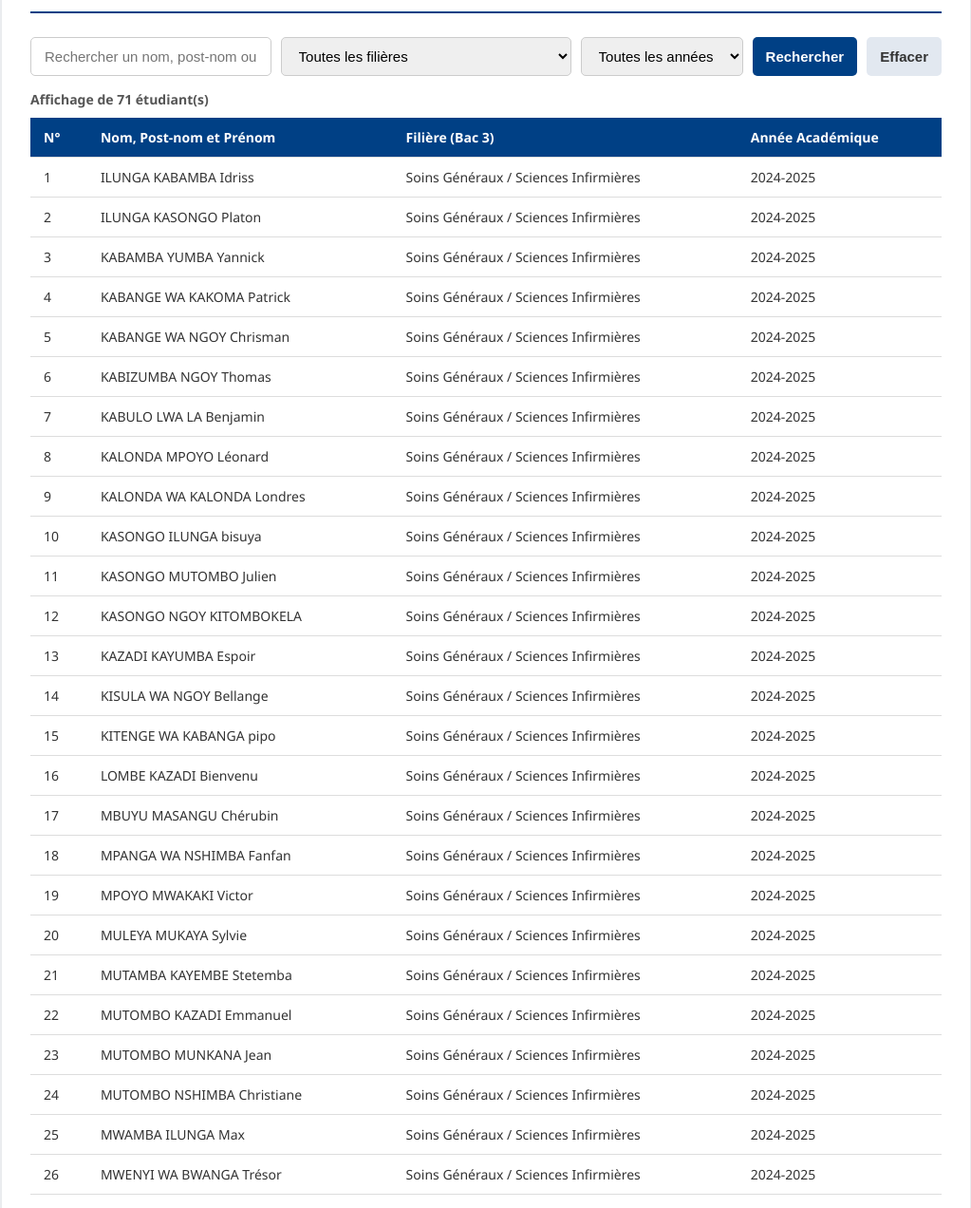
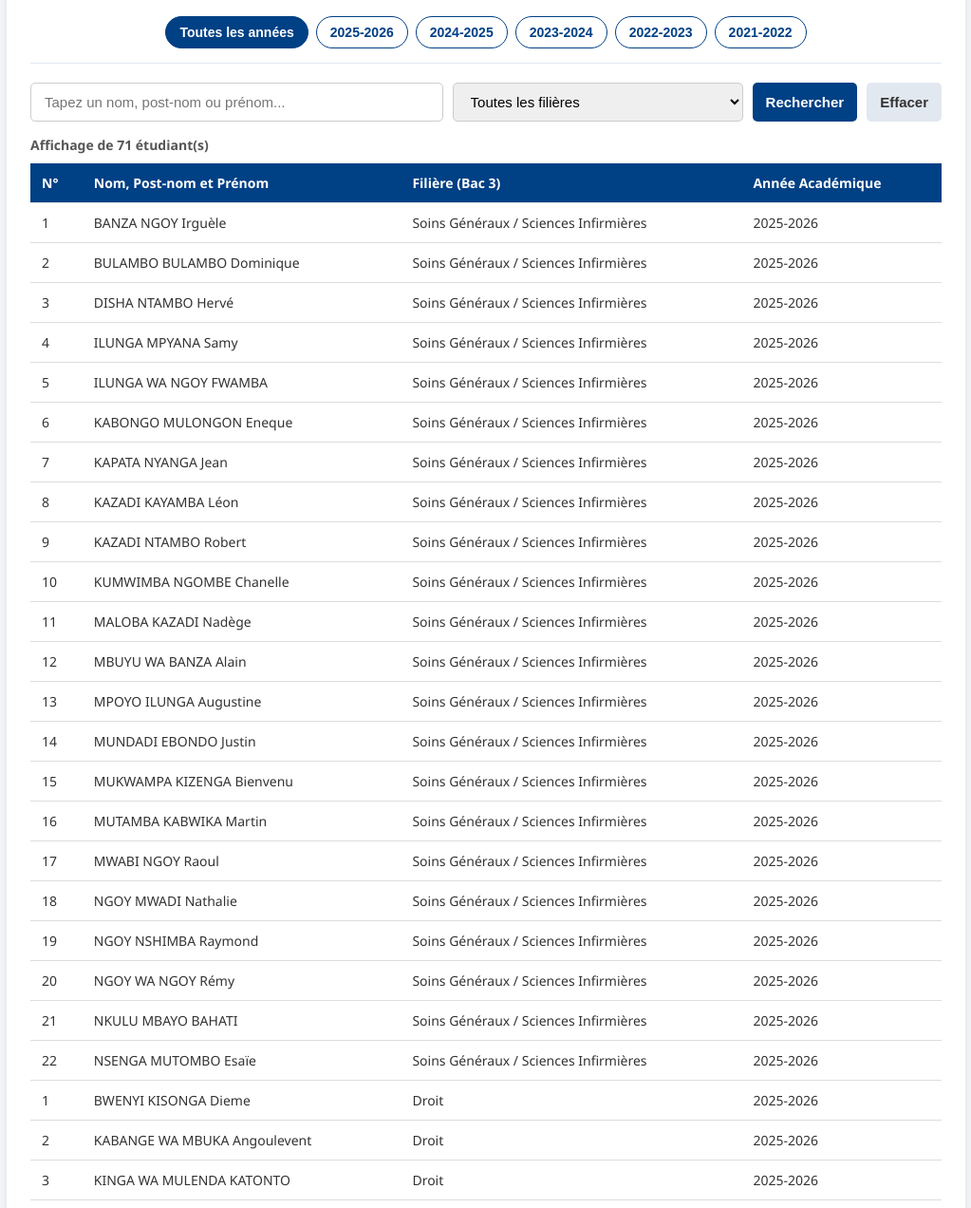
Before and after one commit to eleveantoi49-sudo/diplomes-ukab, a plain HTML site: page index.html in a window 1280 px wide. Shown: the part 118-1390 px from the top of the page at 95% size, without its empty margins (128-1151 px from the left). Drawn offline with Linux system fonts and the light colour scheme.

Commit message:
Update index.html

```diff
--- a/index.html
+++ b/index.html
@@ -10,39 +10,65 @@
             background-color: #f4f6f9;
             color: #333;
             margin: 0;
-            padding: 20px;
+            padding: 15px;
         }
         .container {
             max-width: 960px;
             margin: 0 auto;
             background: #fff;
-            padding: 30px;
+            padding: 25px;
             border-radius: 8px;
             box-shadow: 0 2px 10px rgba(0,0,0,0.1);
         }
         header {
             text-align: center;
             border-bottom: 2px solid #004085;
-            padding-bottom: 20px;
-            margin-bottom: 25px;
+            padding-bottom: 18px;
+            margin-bottom: 20px;
         }
         header h1 {
             margin: 0;
             color: #004085;
-            font-size: 24px;
+            font-size: 22px;
         }
         header p {
-            margin: 5px 0 0;
+            margin: 6px 0 0;
             font-weight: bold;
             color: #555;
+            font-size: 14px;
         }
+        /* Onglets des 5 années académiques */
+        .year-tabs {
+            display: flex;
+            gap: 8px;
+            flex-wrap: wrap;
+            justify-content: center;
+            margin-bottom: 20px;
+            padding-bottom: 15px;
+            border-bottom: 1px solid #e2e8f0;
+        }
+        .tab-btn {
+            padding: 8px 14px;
+            border: 1px solid #004085;
+            background-color: #fff;
+            color: #004085;
+            border-radius: 20px;
+            font-size: 14px;
+            font-weight: 600;
+            cursor: pointer;
+        }
+        .tab-btn.active, .tab-btn:hover {
+            background-color: #004085;
+            color: #fff;
+        }
+        /* Barre de recherche et filtres */
         .controls {
             display: flex;
             gap: 10px;
             margin-bottom: 15px;
             flex-wrap: wrap;
         }
-        input, select, button {
+        input, select, .action-btn {
             padding: 10px 14px;
             border: 1px solid #ccc;
             border-radius: 5px;
@@ -50,9 +76,9 @@
         }
         input {
             flex: 1;
-            min-width: 220px;
+            min-width: 200px;
         }
-        button {
+        .action-btn {
             cursor: pointer;
             font-weight: 600;
             border: none;
@@ -61,15 +87,9 @@
             background-color: #004085;
             color: white;
         }
-        .btn-search:hover {
-            background-color: #002d5e;
-        }
         .btn-reset {
             background-color: #e2e8f0;
             color: #333;
-        }
-        .btn-reset:hover {
-            background-color: #cbd5e1;
         }
         .stats {
             font-size: 14px;
@@ -77,12 +97,15 @@
             margin-bottom: 10px;
             font-weight: 600;
         }
+        .table-wrapper {
+            overflow-x: auto;
+        }
         table {
             width: 100%;
             border-collapse: collapse;
         }
         th, td {
-            padding: 11px 14px;
+            padding: 11px 12px;
             text-align: left;
             border-bottom: 1px solid #ddd;
             font-size: 14px;
@@ -94,10 +117,21 @@
         tr:hover {
             background-color: #f1f5f9;
         }
+        .empty-message {
+            text-align: center;
+            padding: 30px 15px;
+            background-color: #f8fafc;
+            border: 1px dashed #cbd5e1;
+            border-radius: 6px;
+            color: #64748b;
+            font-style: italic;
+            display: none;
+            margin-top: 10px;
+        }
         footer {
             margin-top: 30px;
             text-align: right;
-            font-size: 14px;
+            font-size: 13px;
             color: #666;
             border-top: 1px solid #eee;
             padding-top: 15px;
@@ -112,24 +146,30 @@
         <p>LISTE DÉCLARATIVE OFFICIELLE DES ÉTUDIANTS DE BAC 3</p>
     </header>
 
+    <!-- Navigation par année académique (5 dernières années) -->
+    <div class="year-tabs">
+        <button type="button" class="tab-btn active" onclick="selectYearTab('ALL', this)">Toutes les années</button>
+        <button type="button" class="tab-btn" onclick="selectYearTab('2025-2026', this)">2025-2026</button>
+        <button type="button" class="tab-btn" onclick="selectYearTab('2024-2025', this)">2024-2025</button>
+        <button type="button" class="tab-btn" onclick="selectYearTab('2023-2024', this)">2023-2024</button>
+        <button type="button" class="tab-btn" onclick="selectYearTab('2022-2023', this)">2022-2023</button>
+        <button type="button" class="tab-btn" onclick="selectYearTab('2021-2022', this)">2021-2022</button>
+    </div>
+
     <div class="controls">
-        <input type="text" id="searchInput" oninput="filterTable()" placeholder="Rechercher un nom, post-nom ou prénom...">
+        <input type="text" id="searchInput" oninput="filterTable()" placeholder="Tapez un nom, post-nom ou prénom...">
         <select id="filiereFilter" onchange="filterTable()">
             <option value="ALL">Toutes les filières</option>
             <option value="Soins Généraux / Sciences Infirmières">Soins Généraux / Sciences Infirmières</option>
             <option value="Droit">Droit</option>
         </select>
-        <select id="yearFilter" onchange="filterTable()">
-            <option value="ALL">Toutes les années</option>
-            <option value="2024-2025">2024-2025</option>
-            <option value="2025-2026">2025-2026</option>
-        </select>
-        <button type="button" class="btn-search" onclick="filterTable()">Rechercher</button>
-        <button type="button" class="btn-reset" onclick="resetFilters()">Effacer</button>
+        <button type="button" class="action-btn btn-search" onclick="filterTable()">Rechercher</button>
+        <button type="button" class="action-btn btn-reset" onclick="resetFilters()">Effacer</button>
     </div>
 
     <div class="stats" id="resultCount">Affichage de 71 étudiant(s)</div>
 
+    <div class="table-wrapper">
         <table id="graduatesTable">
             <thead>
                 <tr>
@@ -140,53 +180,39 @@
                 </tr>
             </thead>
             <tbody>
-            <!-- 2024-2025 : I. BAC 3 SOINS GENERAUX / SCIENCES INFIRMIERES (40 étudiants) -->
+                <!-- ========================================================= -->
+                <!-- ANNEE ACADEMIQUE 2025-2026 (27 étudiants)                 -->
+                <!-- ========================================================= -->
+                <tr><td>1</td><td>BANZA NGOY Irguèle</td><td>Soins Généraux / Sciences Infirmières</td><td>2025-2026</td></tr>
+                <tr><td>2</td><td>BULAMBO BULAMBO Dominique</td><td>Soins Généraux / Sciences Infirmières</td><td>2025-2026</td></tr>
+                <tr><td>3</td><td>DISHA NTAMBO Hervé</td><td>Soins Généraux / Sciences Infirmières</td><td>2025-2026</td></tr>
+                <tr><td>4</td><td>ILUNGA MPYANA Samy</td><td>Soins Généraux / Sciences Infirmières</td><td>2025-2026</td></tr>
+                <tr><td>5</td><td>ILUNGA WA NGOY FWAMBA</td><td>Soins Généraux / Sciences Infirmières</td><td>2025-2026</td></tr>
+                <tr><td>6</td><td>KABONGO MULONGON Eneque</td><td>Soins Généraux / Sciences Infirmières</td><td>2025-2026</td></tr>
+                <tr><td>7</td><td>KAPATA NYANGA Jean</td><td>Soins Généraux / Sciences Infirmières</td><td>2025-2026</td></tr>
+                <tr><td>8</td><td>KAZADI KAYAMBA Léon</td><td>Soins Généraux / Sciences Infirmières</td><td>2025-2026</td></tr>
+                <tr><td>9</td><td>KAZADI NTAMBO Robert</td><td>Soins Généraux / Sciences Infirmières</td><td>2025-2026</td></tr>
+                <tr><td>10</td><td>KUMWIMBA NGOMBE Chanelle</td><td>Soins Généraux / Sciences Infirmières</td><td>2025-2026</td></tr>
+                <tr><td>11</td><td>MALOBA KAZADI Nadège</td><td>Soins Généraux / Sciences Infirmières</td><td>2025-2026</td></tr>
+                <tr><td>12</td><td>MBUYU WA BANZA Alain</td><td>Soins Généraux / Sciences Infirmières</td><td>2025-2026</td></tr>
+                <tr><td>13</td><td>MPOYO ILUNGA Augustine</td><td>Soins Généraux / Sciences Infirmières</td><td>2025-2026</td></tr>
+                <tr><td>14</td><td>MUNDADI EBONDO Justin</td><td>Soins Généraux / Sciences Infirmières</td><td>2025-2026</td></tr>
+                <tr><td>15</td><td>MUKWAMPA KIZENGA Bienvenu</td><td>Soins Généraux / Sciences Infirmières</td><td>2025-2026</td></tr>
+                <tr><td>16</td><td>MUTAMBA KABWIKA Martin</td><td>Soins Généraux / Sciences Infirmières</td><td>2025-2026</td></tr>
+                <tr><td>17</td><td>MWABI NGOY Raoul</td><td>Soins Généraux / Sciences Infirmières</td><td>2025-2026</td></tr>
+                <tr><td>18</td><td>NGOY MWADI Nathalie</td><td>Soins Généraux / Sciences Infirmières</td><td>2025-2026</td></tr>
+                <tr><td>19</td><td>NGOY NSHIMBA Raymond</td><td>Soins Généraux / Sciences Infirmières</td><td>2025-2026</td></tr>
+                <tr><td>20</td><td>NGOY WA NGOY Rémy</td><td>Soins Généraux / Sciences Infirmières</td><td>2025-2026</td></tr>
+                <tr><td>21</td><td>NKULU MBAYO BAHATI</td><td>Soins Généraux / Sciences Infirmières</td><td>2025-2026</td></tr>
+                <tr><td>22</td><td>NSENGA MUTOMBO Esaïe</td><td>Soins Généraux / Sciences Infirmières</td><td>2025-2026</td></tr>
+                <tr><td>1</td><td>BWENYI KISONGA Dieme</td><td>Droit</td><td>2025-2026</td></tr>
+                <tr><td>2</td><td>KABANGE WA MBUKA Angoulevent</td><td>Droit</td><td>2025-2026</td></tr>
+                <tr><td>3</td><td>KINGA WA MULENDA KATONTO</td><td>Droit</td><td>2025-2026</td></tr>
+                <tr><td>4</td><td>KITENGIE KITENGIE Dieu merci</td><td>Droit</td><td>2025-2026</td></tr>
+                <tr><td>5</td><td>WAKUKITEMENE MUKAYA Libanais</td><td>Droit</td><td>2025-2026</td></tr>
+
+                <!-- ========================================================= -->
+                <!-- ANNEE ACADEMIQUE 2024-2025 (44 étudiants)                 -->
+                <!-- ========================================================= -->
                 <tr><td>1</td><td>ILUNGA KABAMBA Idriss</td><td>Soins Généraux / Sciences Infirmières</td><td>2024-2025</td></tr>
                 <tr><td>2</td><td>ILUNGA KASONGO Platon</td><td>Soins Généraux / Sciences Infirmières</td><td>2024-2025</td></tr>
-            <tr><td>3</td><td>KABAMBA YUMBA Yannick</td><td>Soins Généraux / Sciences Infirmières</td><td>2024-2025</td></tr>
-            <tr><td>4</td><td>KABANGE WA KAKOMA Patrick</td><td>Soins Généraux / Sciences Infirmières</td><td>2024-2025</td></tr>
-            <tr><td>5</td><td>KABANGE WA NGOY Chrisman</td><td>Soins Généraux / Sciences Infirmières</td><td>2024-2025</td></tr>
-            <tr><td>6</td><td>KABIZUMBA NGOY Thomas</td><td>Soins Généraux / Sciences Infirmières</td><td>2024-2025</td></tr>
-            <tr><td>7</td><td>KABULO LWA LA Benjamin</td><td>Soins Généraux / Sciences Infirmières</td><td>2024-2025</td></tr>
-            <tr><td>8</td><td>KALONDA MPOYO Léonard</td><td>Soins Généraux / Sciences Infirmières</td><td>2024-2025</td></tr>
-            <tr><td>9</td><td>KALONDA WA KALONDA Londres</td><td>Soins Généraux / Sciences Infirmières</td><td>2024-2025</td></tr>
-            <tr><td>10</td><td>KASONGO ILUNGA bisuya</td><td>Soins Généraux / Sciences Infirmières</td><td>2024-2025</td></tr>
-            <tr><td>11</td><td>KASONGO MUTOMBO Julien</td><td>Soins Généraux / Sciences Infirmières</td><td>2024-2025</td></tr>
-            <tr><td>12</td><td>KASONGO NGOY KITOMBOKELA</td><td>Soins Généraux / Sciences Infirmières</td><td>2024-2025</td></tr>
-            <tr><td>13</td><td>KAZADI KAYUMBA Espoir</td><td>Soins Généraux / Sciences Infirmières</td><td>2024-2025</td></tr>
-            <tr><td>14</td><td>KISULA WA NGOY Bellange</td><td>Soins Généraux / Sciences Infirmières</td><td>2024-2025</td></tr>
-            <tr><td>15</td><td>KITENGE WA KABANGA pipo</td><td>Soins Généraux / Sciences Infirmières</td><td>2024-2025</td></tr>
-            <tr><td>16</td><td>LOMBE KAZADI Bienvenu</td><td>Soins Généraux / Sciences Infirmières</td><td>2024-2025</td></tr>
-            <tr><td>17</td><td>MBUYU MASANGU Chérubin</td><td>Soins Généraux / Sciences Infirmières</td><td>2024-2025</td></tr>
-            <tr><td>18</td><td>MPANGA WA NSHIMBA Fanfan</td><td>Soins Généraux / Sciences Infirmières</td><td>2024-2025</td></tr>
-            <tr><td>19</td><td>MPOYO MWAKAKI Victor</td><td>Soins Généraux / Sciences Infirmières</td><td>2024-2025</td></tr>
-            <tr><td>20</td><td>MULEYA MUKAYA Sylvie</td><td>Soins Généraux / Sciences Infirmières</td><td>2024-2025</td></tr>
-            <tr><td>21</td><td>MUTAMBA KAYEMBE Stetemba</td><td>Soins Généraux / Sciences Infirmières</td><td>2024-2025</td></tr>
-            <tr><td>22</td><td>MUTOMBO KAZADI Emmanuel</td><td>Soins Généraux / Sciences Infirmières</td><td>2024-2025</td></tr>
-            <tr><td>23</td><td>MUTOMBO MUNKANA Jean</td><td>Soins Généraux / Sciences Infirmières</td><td>2024-2025</td></tr>
-            <tr><td>24</td><td>MUTOMBO NSHIMBA Christiane</td><td>Soins Généraux / Sciences Infirmières</td><td>2024-2025</td></tr>
-            <tr><td>25</td><td>MWAMBA ILUNGA Max</td><td>Soins Généraux / Sciences Infirmières</td><td>2024-2025</td></tr>
-            <tr><td>26</td><td>MWENYI WA BWANGA Trésor</td><td>Soins Généraux / Sciences Infirmières</td><td>2024-2025</td></tr>
-            <tr><td>27</td><td>NDAY WA ILUNGA Bienheureuse</td><td>Soins Généraux / Sciences Infirmières</td><td>2024-2025</td></tr>
-            <tr><td>28</td><td>NDAY WA KANYEBA Calvin</td><td>Soins Généraux / Sciences Infirmières</td><td>2024-2025</td></tr>
-            <tr><td>29</td><td>NDUNGA KIMOTO André</td><td>Soins Généraux / Sciences Infirmières</td><td>2024-2025</td></tr>
-            <tr><td>30</td><td>NGOY MBAYO Pascal</td><td>Soins Généraux / Sciences Infirmières</td><td>2024-2025</td></tr>
-            <tr><td>31</td><td>NGOY SAMWELE Bima chance</td><td>Soins Généraux / Sciences Infirmières</td><td>2024-2025</td></tr>
-            <tr><td>32</td><td>NGOY WA BANZA Seya</td><td>Soins Généraux / Sciences Infirmières</td><td>2024-2025</td></tr>
-            <tr><td>33</td><td>NGOY WA LUNKAMBA Cyprien</td><td>Soins Généraux / Sciences Infirmières</td><td>2024-2025</td></tr>
-            <tr><td>34</td><td>NKULU KILUMBA Olivier</td><td>Soins Généraux / Sciences Infirmières</td><td>2024-2025</td></tr>
-            <tr><td>35</td><td>NKULU NGOY Elie</td><td>Soins Généraux / Sciences Infirmières</td><td>2024-2025</td></tr>
-            <tr><td>36</td><td>NSHIMBA WA KUBATWA Leki</td><td>Soins Généraux / Sciences Infirmières</td><td>2024-2025</td></tr>
-            <tr><td>37</td><td>NUMBI NDALA Fabien</td><td>Soins Généraux / Sciences Infirmières</td><td>2024-2025</td></tr>
-            <tr><td>38</td><td>NUMBI NGOY Denis</td><td>Soins Généraux / Sciences Infirmières</td><td>2024-2025</td></tr>
-            <tr><td>39</td><td>TWITE KABULO Faline</td><td>Soins Généraux / Sciences Infirmières</td><td>2024-2025</td></tr>
-            <tr><td>40</td><td>TWITE MUTOMBO Angèle</td><td>Soins Généraux / Sciences Infirmières</td><td>2024-2025</td></tr>
-
-            <!-- 2024-2025 : II. BAC 3 DROIT (4 étudiants) -->
-            <tr><td>1</td><td>KILOLO Ferdina Amsine</td><td>Droit</td><td>2024-2025</td></tr>
-            <tr><td>2</td><td>MAZEMBE BADECUX Pierre</td><td>Droit</td><td>2024-2025</td></tr>
-            <tr><td>3</td><td>BWANA NSHIMBA Jean Copson</td><td>Droit</td><td>2024-2025</td></tr>
-            <tr><td>4</td><td>KABOYO DOUMA RO Médard</td><td>Droit</td><td>2024-2025</td></tr>
-
-            <!-- 2025-2026 : I. BAC 3 SOINS GENERAUX / SCIENCES INFIRMIERES (22 étudiants) -->
-            <tr><td>1</td><td>BANZA NGOY Irguèle</td><td>Soins Généraux / Sciences Infirmières</td><td>2025-2026</td></tr>
```
Lines whose indentation alone changed are shown as unchanged.
